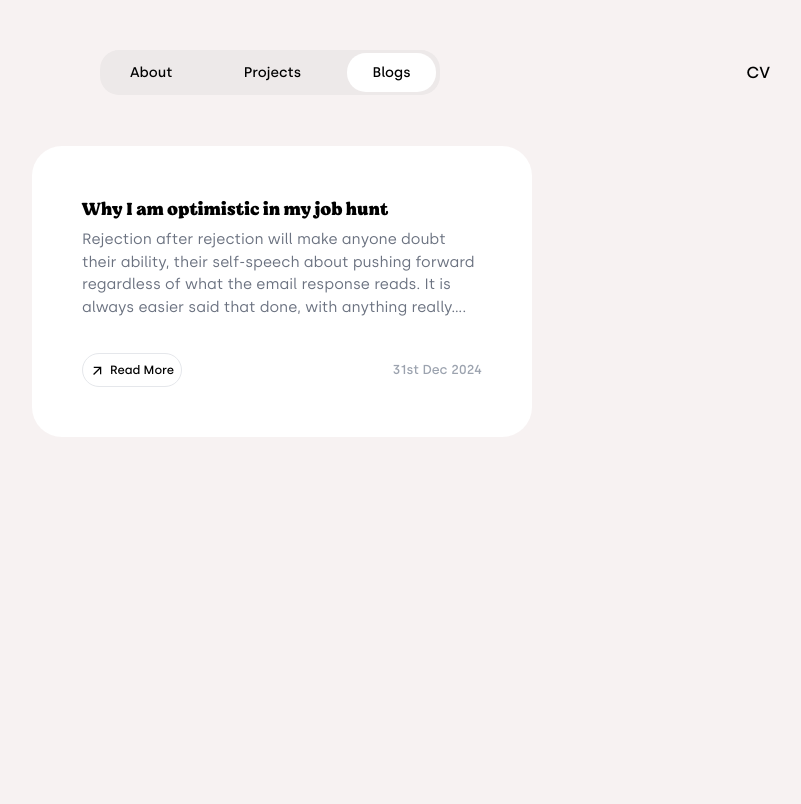
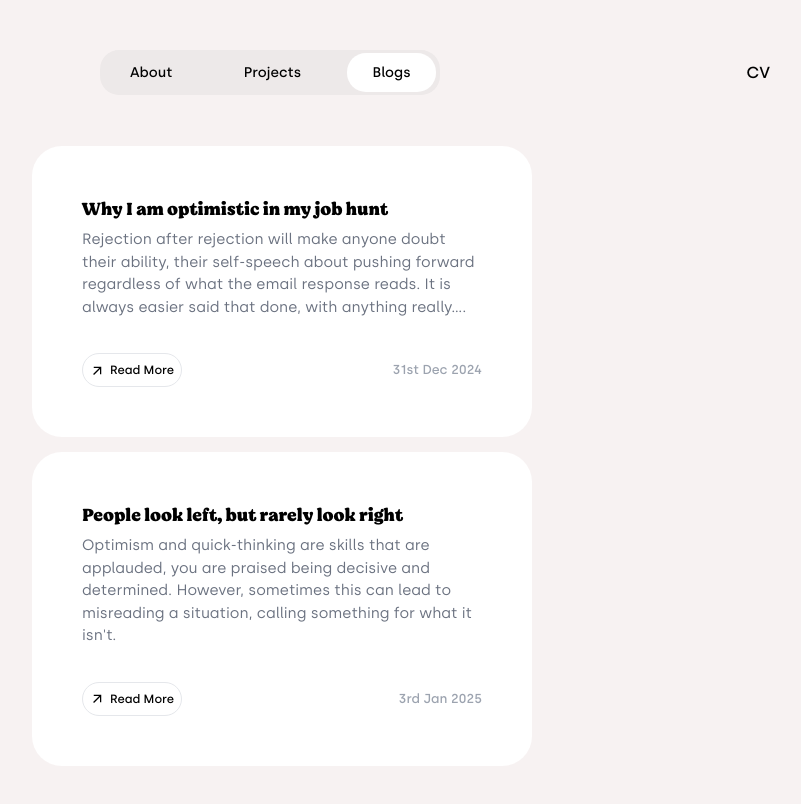
Before and after one commit to DonHamsa/myPortfolio, a Next.js app: page /blogs in a window 1280 px wide. Shown: the top 804 px of the page, without its empty margins (358-1159 px from the left). Built offline with nearby package versions, Linux system fonts and the light colour scheme.

Commit message:
new blog preview

```diff
--- /dev/null
+++ b/src/app/blogs/beingReal/page.jsx
@@ -0,0 +1,9 @@
+import PostTemplate from "@/components/PostTemplate/PostTemplate";
+
+export default function beingReal(){
+  return (
+    <PostTemplate title='People look left, but rarely look right' date='3rd Jan 2025'>
+      <p>In football, a fan will rarely acknowledge or factor in the opposition tactics, skill, or even mere presence when they inflict a defeat on their team, you get told to start a business to make money on the side, but the consumer, the person who is probably on about £30,000 a year is never thought about, or (very personal to me) apply apply apply, and you will get the job, rarely are you told about your competition and how much of a leg up they have on you. I call this not optimism, but blind optimism....</p>
+    </PostTemplate>
+  )
+}
--- a/src/app/blogs/page.jsx
+++ b/src/app/blogs/page.jsx
@@ -1,10 +1,24 @@
-import BlogPreview from "@/components/BlogPreview/BlogPreview"
+import BlogPreview from "@/components/BlogPreview/BlogPreview";
 
-export default function Blogs(){
+export default function Blogs() {
   return (
-    <div className="lg:pr-[25%] lg:pl-[25%]  pl-[7%] pr-[7%] flex justify-center ">
-    <BlogPreview heading='Why I am optimistic in my job hunt ' synopsis='Rejection after rejection will make anyone doubt their ability, their self-speech about pushing forward regardless of what the email response reads. It is always easier said that done, with anything really....' date='31st Dec 2024' href='blogs/journey'/>
-    </div>
-
-  )
+    <>
+      <div className="lg:pr-[25%] lg:pl-[25%]  pl-[7%] pr-[7%] flex justify-center mb-[15px] ">
+        <BlogPreview
+          heading="Why I am optimistic in my job hunt "
+          synopsis="Rejection after rejection will make anyone doubt their ability, their self-speech about pushing forward regardless of what the email response reads. It is always easier said that done, with anything really...."
+          date="31st Dec 2024"
+          href="blogs/journey"
+        />
+      </div>
+      <div className="lg:pr-[25%] lg:pl-[25%]  pl-[7%] pr-[7%] flex justify-center ">
+        <BlogPreview
+          heading="People look left, but rarely look right "
+          synopsis="Optimism and quick-thinking are skills that are applauded, you are praised being decisive and determined. However, sometimes this can lead to misreading a situation, calling something for what it isn't."
+          date="3rd Jan 2025"
+          href="/blogs/beingReal"
+        />
+      </div>
+    </>
+  );
 }
--- a/src/components/Education/Education.jsx
+++ b/src/components/Education/Education.jsx
@@ -41,7 +41,7 @@ export default function Education() {
           <img src="/bishops.jpeg" className="h-[18px] w-[21px] "></img>
         </div>
         <div className="grid grid-cols-1  w-[90%] ">
-          <p className="text-white">Warwick University</p>
+          <p className="text-white">Bishopshalt School </p>
           <div className="flex justify-between  ">
             <p className="text-gray-400">A Level Student </p>
             <p className="text-gray-400">2017-20</p>
```
